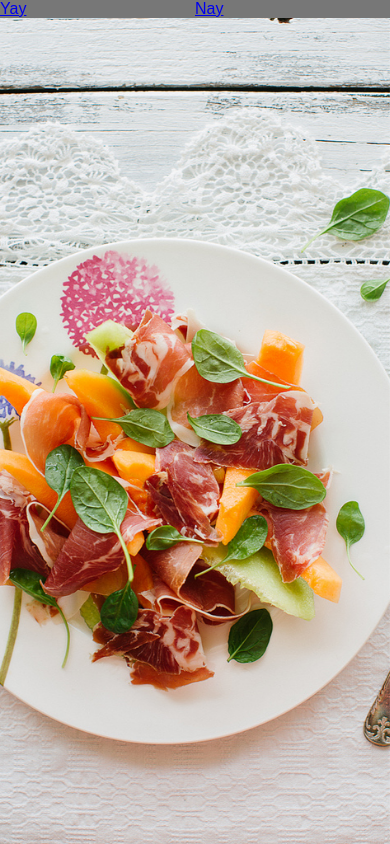
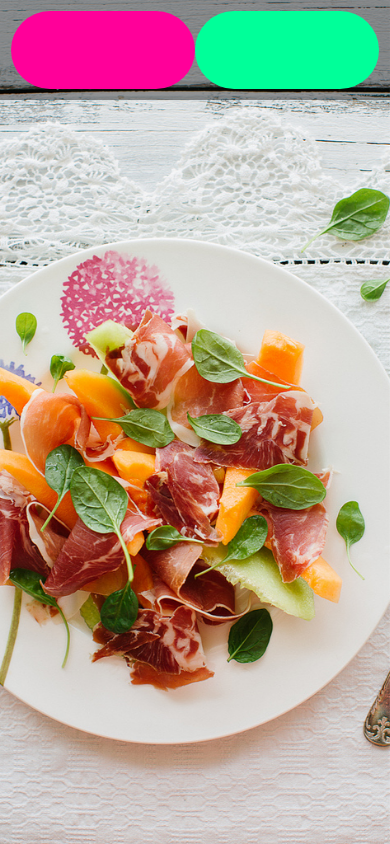
Before and after one commit to gabrielyeung/workshop, a plain HTML site: page www/rate.html in a window 390 px wide. Drawn offline with Linux system fonts and the light colour scheme; some packages are replaced by stand-ins of ours.

Commit message:
Updating Img

```diff
--- a/www/css/main.css
+++ b/www/css/main.css
@@ -63,6 +63,7 @@
     z-index: 0;
 }
 .pic-container,
+.pic-container > img,
 .pic-container > .pic {
     min-height: 100%;
     max-height: 100%;
--- a/www/css/rate.css
+++ b/www/css/rate.css
@@ -7,8 +7,17 @@
 
 /* Buttons */
 .buttons {
-    background: #333;
+    background: rgba(0,0,0, 0.4);
+    padding: 11px;
 }
-    .bttn { background: #777; }
-    .bttn-yay {  }
-    .bttn-nay {  }
+    .bttn {
+	background: #777;
+	text-align: center;
+	text-decoration: none;
+	padding: 30px;
+	border-radius: 100px;
+	color: rgba(255,255,255,0);
+	text-indent: -1000px;
+    }
+    .bttn-yay { background: #ff0099; }
+    .bttn-nay { background: #00ff99; }
```
